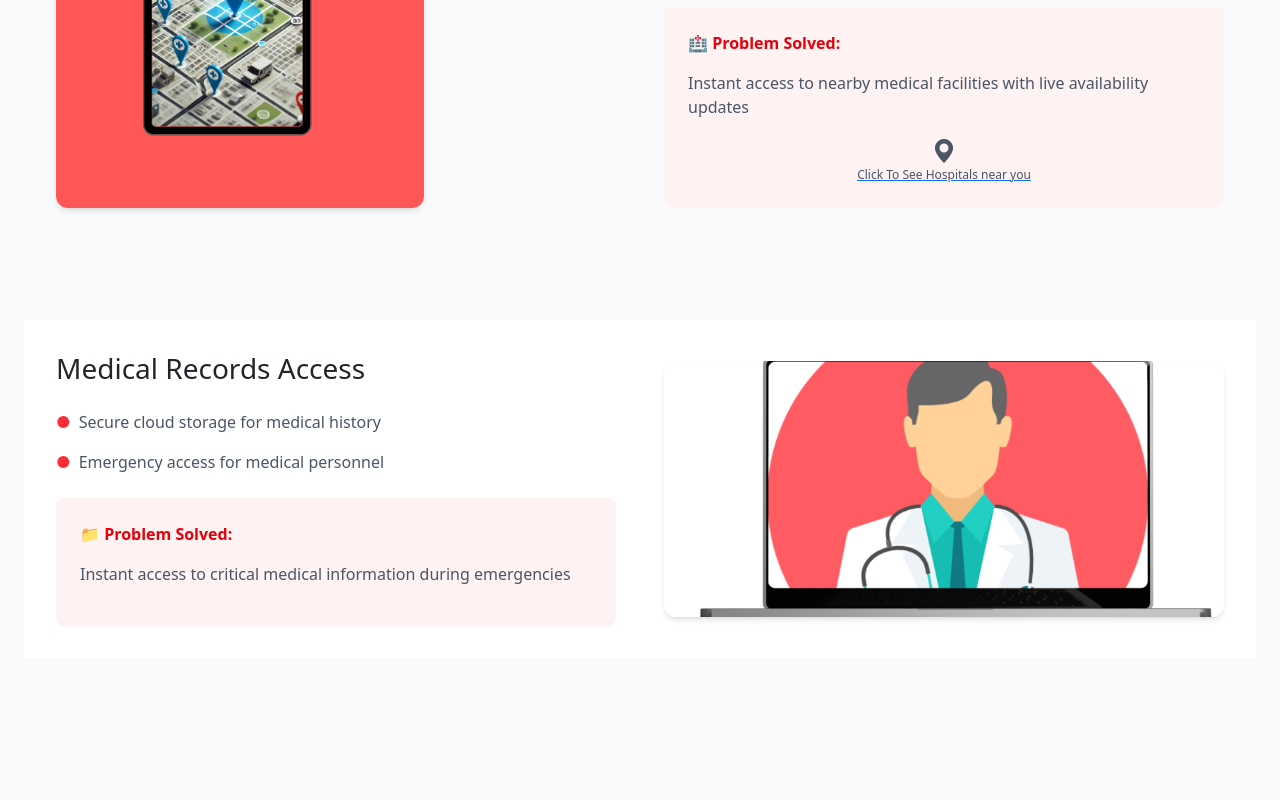
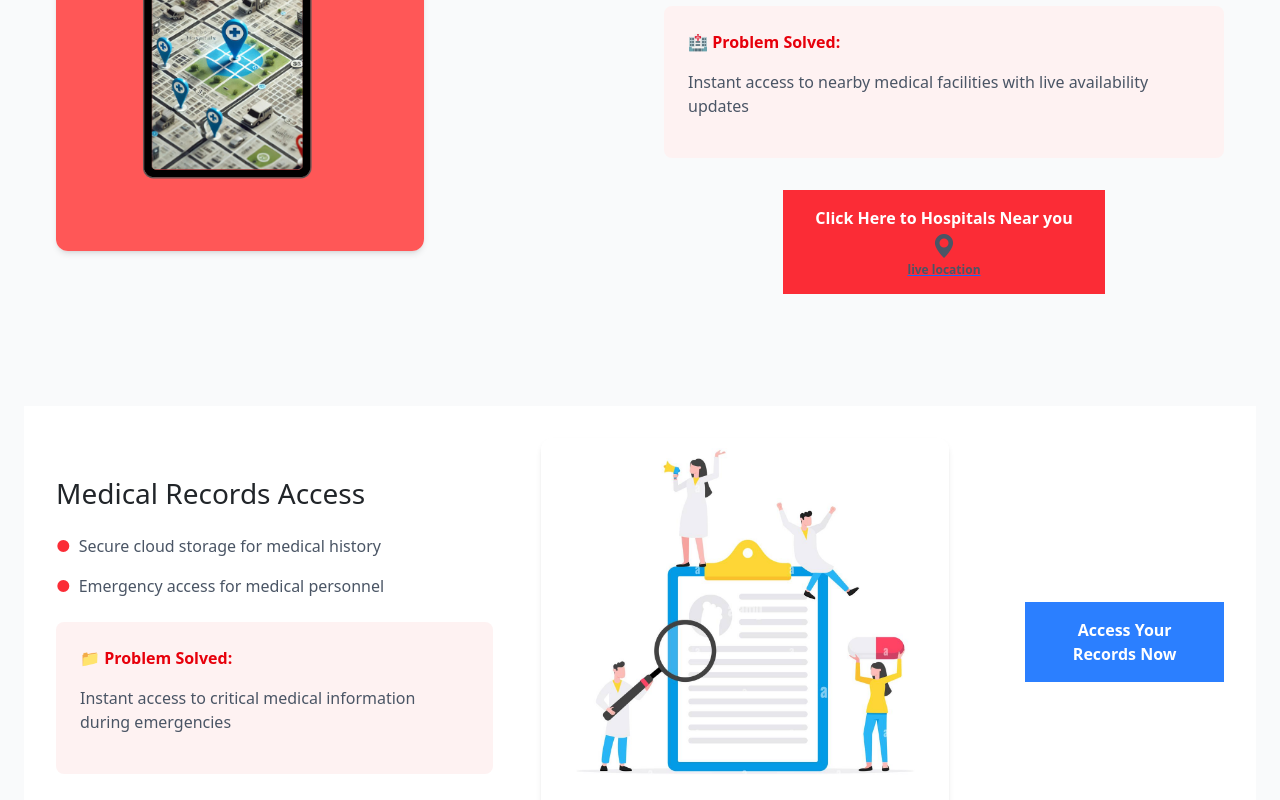
Before and after one commit to TechWithMonda/TibaGo, a Vue app: page / in a window 1280 px wide. Shown: the part 1580-2380 px from the top of the page. Built offline with nearby package versions, Linux system fonts and the light colour scheme.

Commit message:
added few animations and styles

```diff
--- a/src/components/NavBar.vue
+++ b/src/components/NavBar.vue
@@ -11,7 +11,7 @@
 
       <!-- Navbar Items (Hidden on small screens, visible on md+) -->
       <ul class="hidden md:flex space-x-6 justify-start w-full">
-        <router-link to="/" class="no-underline hover:no-underline focus:no-underline focus:outline-none">
+        <router-link to="/" class="no-underline hover:no-underline focus:no-underline focus:outline-none no-underline">
           <li class="group flex flex-col items-center cursor-pointer">
             <i class="bi bi-house text-2xl text-white-600 group-hover:text-blue-500 transition duration-300"></i>
             <span class="text-xs text-white-500 group-hover:text-blue-500">Home</span>
--- a/src/views/HomeView.vue
+++ b/src/views/HomeView.vue
@@ -98,16 +98,21 @@
               <div class="p-4 bg-red-50 rounded-lg mt-4">
                 <p class="font-semibold text-red-600">🏥 Problem Solved:</p>
                 <p>Instant access to nearby medical facilities with live availability updates</p>
-                <router-link
+
+              </div>
+
+            </div>
+            <div class="flex justify-center mt-8">
+  <button class="bg-red-500 hover:bg-red-600 text-white font-semibold py-3 px-8 rounded-lg transition-colors duration-300 transform hover:scale-105">
+   Click Here to Hospitals Near you    <router-link
                 to="/Locator" class="no-underline hover:no-underline focus:no-underline focus:outline-none">
   <li class="group flex flex-col items-center cursor-pointer">
     <i class="bi bi-geo-alt-fill text-2xl text-gray-600 group-hover:text-blue-500 transition duration-300"></i>
-    <span class="text-xs text-gray-600 group-hover:text-blue-500 transition duration-300">Click To See Hospitals near you</span>
+    <span class="text-xs text-gray-600 group-hover:text-blue-500 transition duration-300">live location</span>
   </li>
 </router-link>
-              </div>
-
-            </div>
+  </button>
+</div>
           </div>
           <div class="lg:w-1/2 mt-8 lg:mt-0">
             <img :src="map" alt="Hospital Locator"
@@ -137,15 +142,21 @@
             </div>
           </div>
           <div class="lg:w-1/2 mt-8 lg:mt-0">
-            <img :src="doctor" alt="Medical Records"
-                 class="rounded-xl shadow-md w-full h-64 object-cover animate-pop-in delay-600" />
+            <img :src="records" alt="Medical Records"
+                 class="rounded-xl shadow-md w-102 h-94 object-cover animate-pop-in delay-600" />
           </div>
+          <div class="flex justify-center mt-8">
+  <button class="bg-blue-500 hover:bg-blue-600 text-white font-semibold py-3 px-8 rounded-lg transition-colors duration-300 transform hover:scale-105">
+    Access Your Records Now
+  </button>
+</div>
         </div>
+
       </div>
     </div>
 
      <!-- Stats Section -->
-     <div class="relative bg-red-600 py-20 animate-fade-in delay-1000">
+     <div class="relative bg-blue-600 py-20 animate-fade-in delay-1000">
       <div class="max-w-7xl mx-auto px-4 sm:px-6 lg:px-8">
         <div class="flex flex-col lg:flex-row items-center gap-12">
           <div class="lg:w-1/2">
@@ -212,7 +223,7 @@ import { ref } from 'vue';
 import doctor from '../assets/doctor.png';
 import stats from '../assets/stats.png';
 import map from '../assets/map.png';
-
+import  records from '../assets/records.jpg';
 const cards = ref([
   {
     title: 'Live Video Consultations',
```
Also changed, not shown: src/assets/records.jpg (added).
